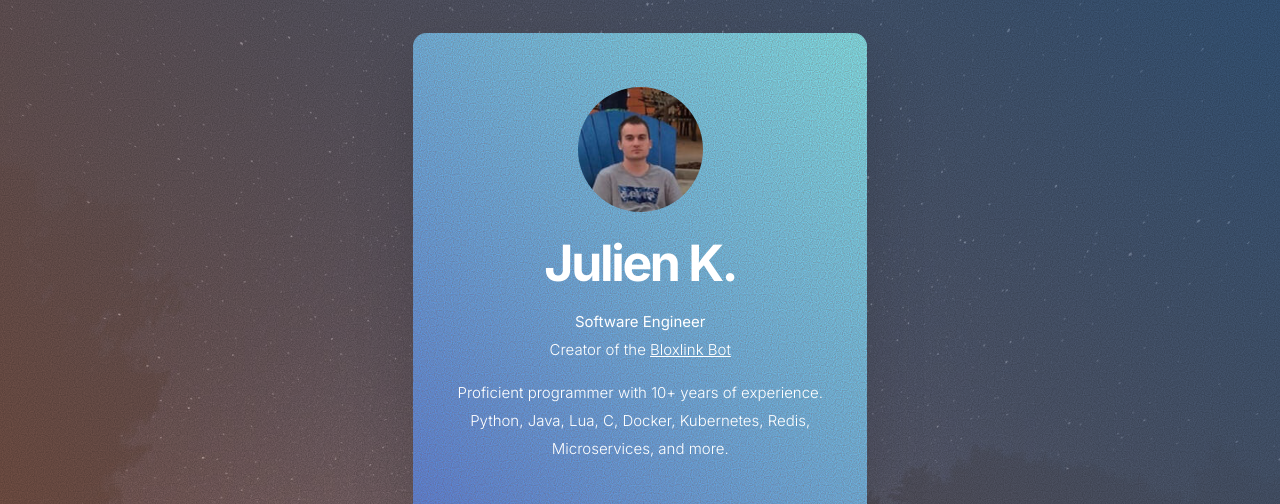
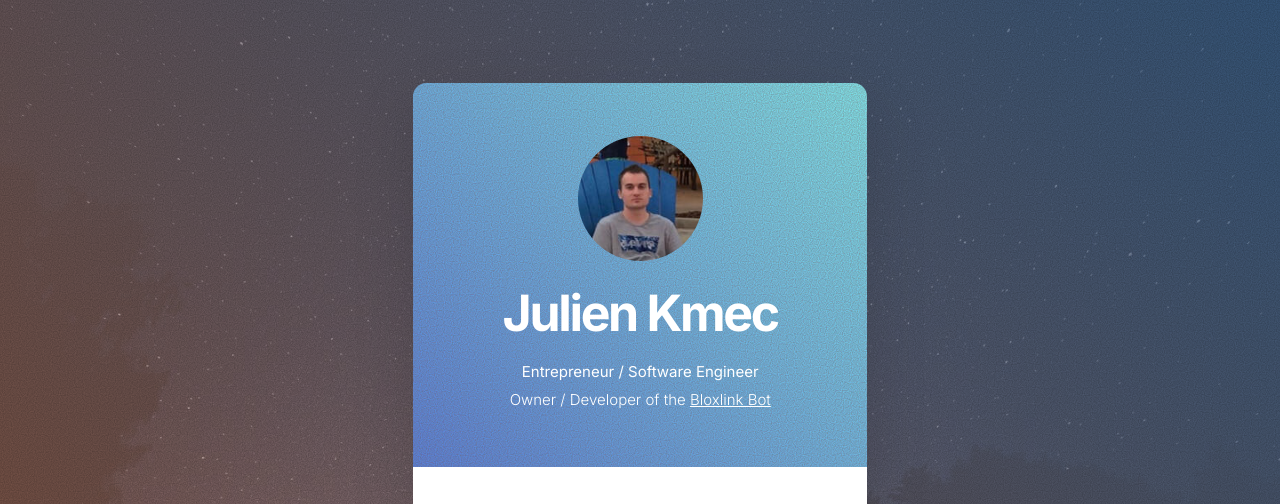
Before and after one commit to xomien/xomien.github.io, a plain HTML site: page index.html in a window 1280 px wide. Shown: the top 504 px of the page. Drawn offline with Linux system fonts and the light colour scheme.

Commit message:
Update bio

```diff
--- a/index.html
+++ b/index.html
@@ -18,8 +18,8 @@
 								<div id="image01" class="image">
 									<img src="assets/images/image01.jpg" alt="" />
 								</div>
-								<h1 id="text01">Julien K.</h1>
-								<p id="text02"><span><strong>Software Engineer</strong></span><br /><span>Creator of the <a href="https://blox.link">Bloxlink Bot</a></span><br /><br /><span>Proficient programmer with 10+ years of experience.</span><br /><span>Python, Java, Lua, C, Docker, Kubernetes, Redis, Microservices, and more.</span></p>
+								<h1 id="text01">Julien Kmec</h1>
+								<p id="text02"><span><strong>Entrepreneur / Software Engineer</strong></span><br /><span>Owner / Developer of the <a href="https://blox.link">Bloxlink Bot</a></span></p>
 							</div>
 						</div>
 					</div>
```
